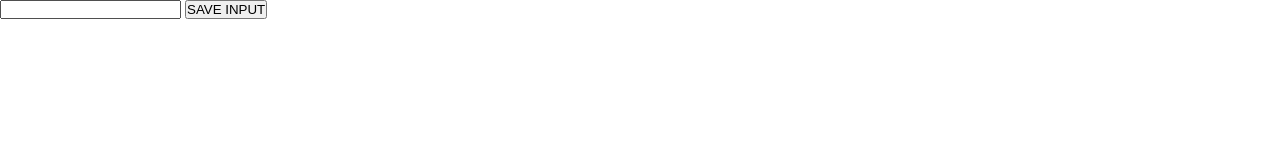
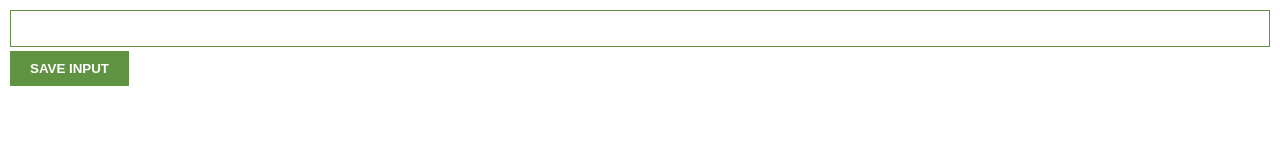
Before and after one commit to yogeshmohare/JsBasic, a plain HTML site: page jsBasicProject/ChromeExtention/index.html in a window 1280 px wide. Drawn offline with Linux system fonts and the light colour scheme.

Commit message:
done with css

```diff
--- a/jsBasicProject/ChromeExtention/style.css
+++ b/jsBasicProject/ChromeExtention/style.css
@@ -1,5 +1,24 @@
-*{
-    margin: 0;
-    padding: 0;
-    box-sizing: border-box;
+* {
+  margin: 0;
+  padding: 0;
+  box-sizing: border-box;
 }
+body {
+  margin: 0;
+  padding: 10px;
+  font-family: Arial, Helvetica, sans-serif;
+}
+input {
+  width: 100%;
+  border: 1px solid #5f9341;
+  padding:10px;
+  margin-bottom: 4px;
+
+}
+button {
+  background-color: #5f9341;
+  color: white;
+  padding:10px 20px;
+  border: none;
+  font-weight: bold;
+}
```
